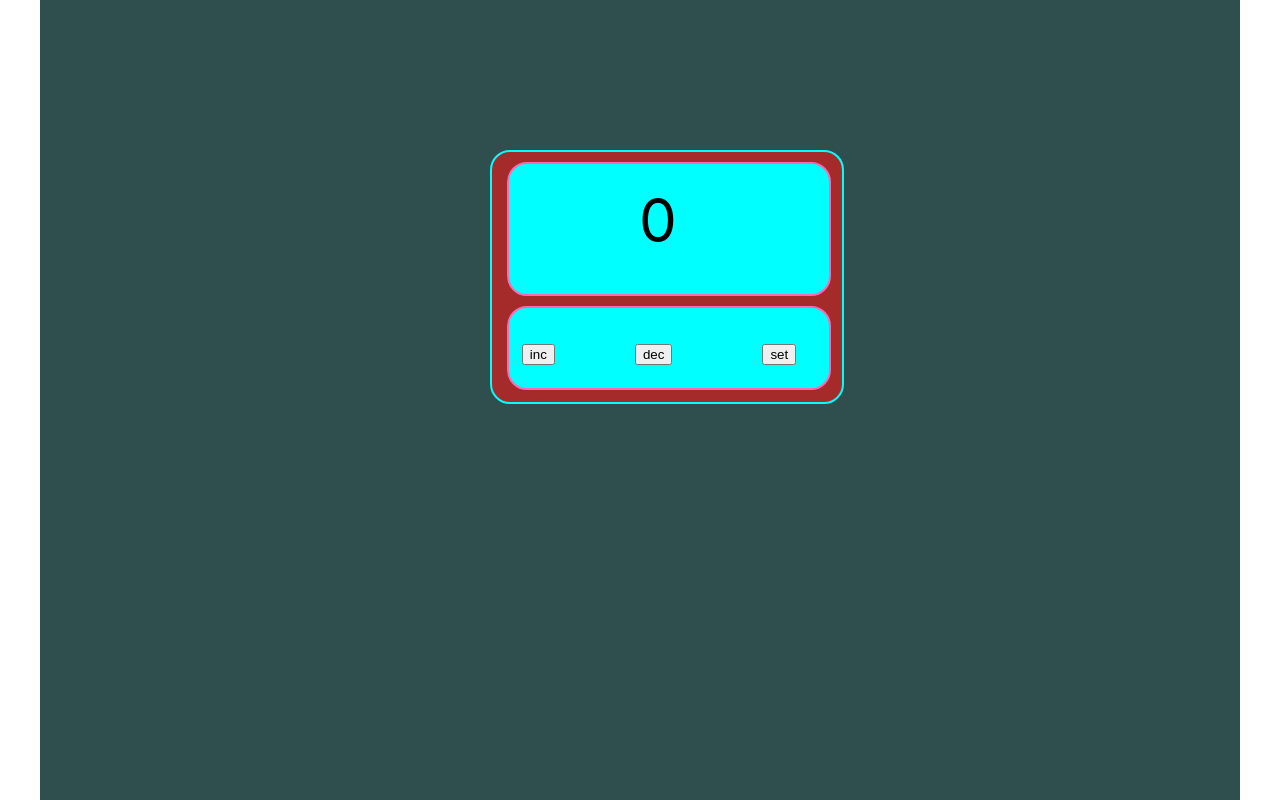
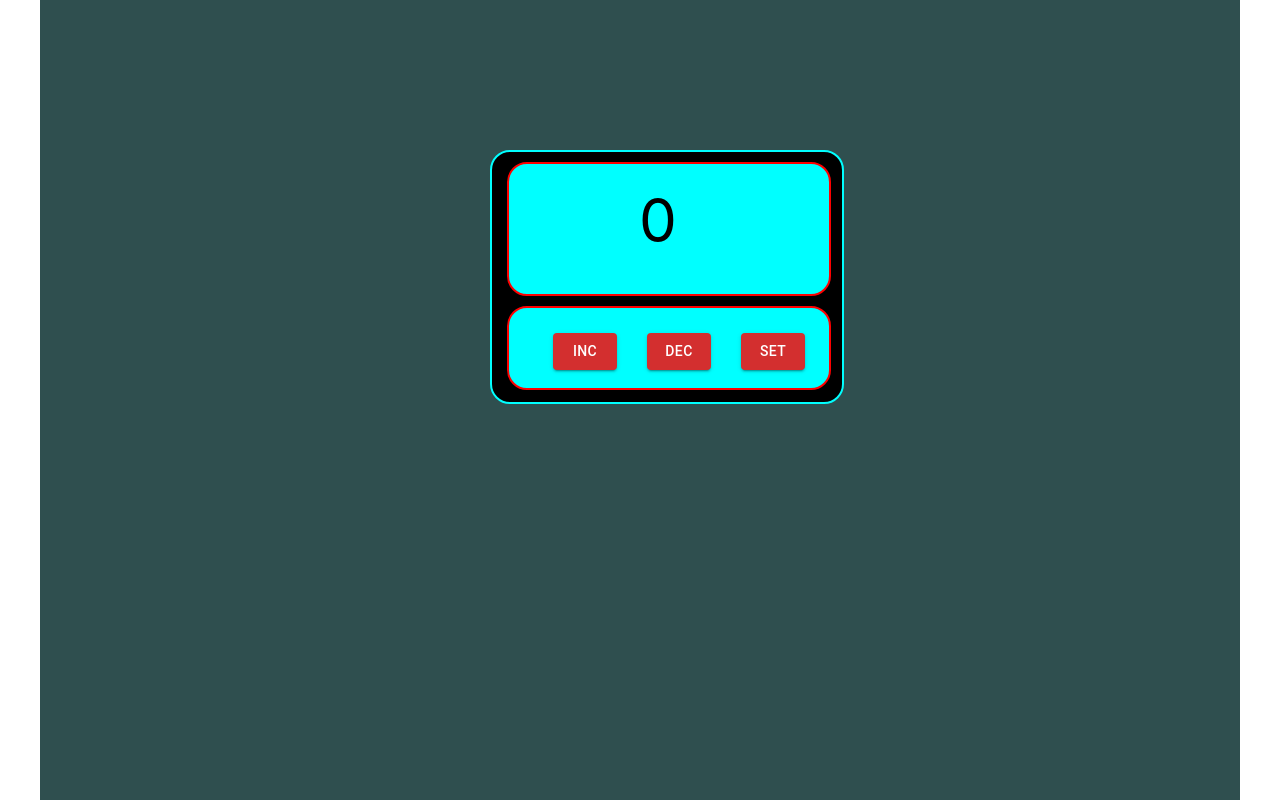
Before and after one commit to Samurai-way/Counter_version2, a React (Create React App) app: page / in a window 1280 px wide. Built offline with nearby package versions, Linux system fonts and the light colour scheme.

Commit message:
maretial UI

```diff
--- a/package.json
+++ b/package.json
@@ -3,6 +3,10 @@
   "version": "0.1.0",
   "private": true,
   "dependencies": {
+    "@emotion/react": "^11.10.4",
+    "@emotion/styled": "^11.10.4",
+    "@mui/icons-material": "^5.10.3",
+    "@mui/material": "^5.10.3",
     "@testing-library/jest-dom": "^5.14.1",
     "@testing-library/react": "^13.0.0",
     "@testing-library/user-event": "^13.2.1",
--- a/src/components/First_Counter/first.Counter.module.css
+++ b/src/components/First_Counter/first.Counter.module.css
@@ -6,13 +6,13 @@
     display: inline-block;
     border: 2px solid cyan;
     border-radius: 20px;
-    background-color: brown;
+    background-color: black;
 }
 .value{
     width: 320px;
     height: 130px;
     margin: 10px 15px;
-    border: 2px solid hotpink;
+    border: 2px solid red;
     border-radius: 20px;
     background-color: cyan;
 }
@@ -20,18 +20,18 @@
     width: 320px;
     height: 80px;
     margin: 10px 15px;
-    border: 2px solid hotpink;
+    border: 2px solid red;
     border-radius: 20px;
     background-color: cyan;
     display: flex;
     justify-content: center;
 }
 .inc{
-    margin: 35px 60px 0px 50px;
+    margin: 25px 30px 0px 20px;
 }
 .dec{
-    margin: 35px 70px 10px 20px;
+    margin: 25px 30px 0px 0px;
 }
 .set{
-    margin: 35px 70px 10px 20px;
+    margin: 25px 0px 0px 0px;
 }
--- a/src/components/First_Counter/first_Counter.tsx
+++ b/src/components/First_Counter/first_Counter.tsx
@@ -1,7 +1,7 @@
 import React from 'react';
 import f from "./first.Counter.module.css";
-import {UniversalValue} from "../iniversalValue/universalValue";
-import {UniversalButton} from "../universalButton/universalButton";
+import {UniversalValue} from "./iniversalValue/universalValue";
+import {UniversalButton} from "./universalButton/universalButton";
 
 type ValuePropsType = {
     value: number
@@ -10,10 +10,10 @@
 
 export const FirstCounter = (props: ValuePropsType) => {
 
+
     const incButtonHandler = () => {
         props.setValue(props.value + 1)
     }
-
     const decButtonHandler = () => {
         props.setValue(0)
     }
--- a/src/components/universalButton/universalButton.tsx
+++ b/src/components/First_Counter/universalButton/universalButton.tsx
@@ -1,4 +1,5 @@
 import React from 'react';
+import {Button} from "@mui/material";
 
 type UniversalButtonProps = {
     name: string
@@ -13,7 +14,9 @@
 
     return (
         <div>
-            <button onClick={onCLickHandler}>{props.name}</button>
+            <Button color={'error'}
+                    variant={'contained'}
+                    onClick={onCLickHandler}>{props.name}</Button>
         </div>
     );
 };
```
Also changed, not shown: src/components/First_Counter/iniversalValue/universalValue.module.css (renamed from src/components/iniversalValue/universalValue.module.css), src/components/First_Counter/iniversalValue/universalValue.tsx (renamed from src/components/iniversalValue/universalValue.tsx), 1 other file (tests, documents, lock files or other folders).
